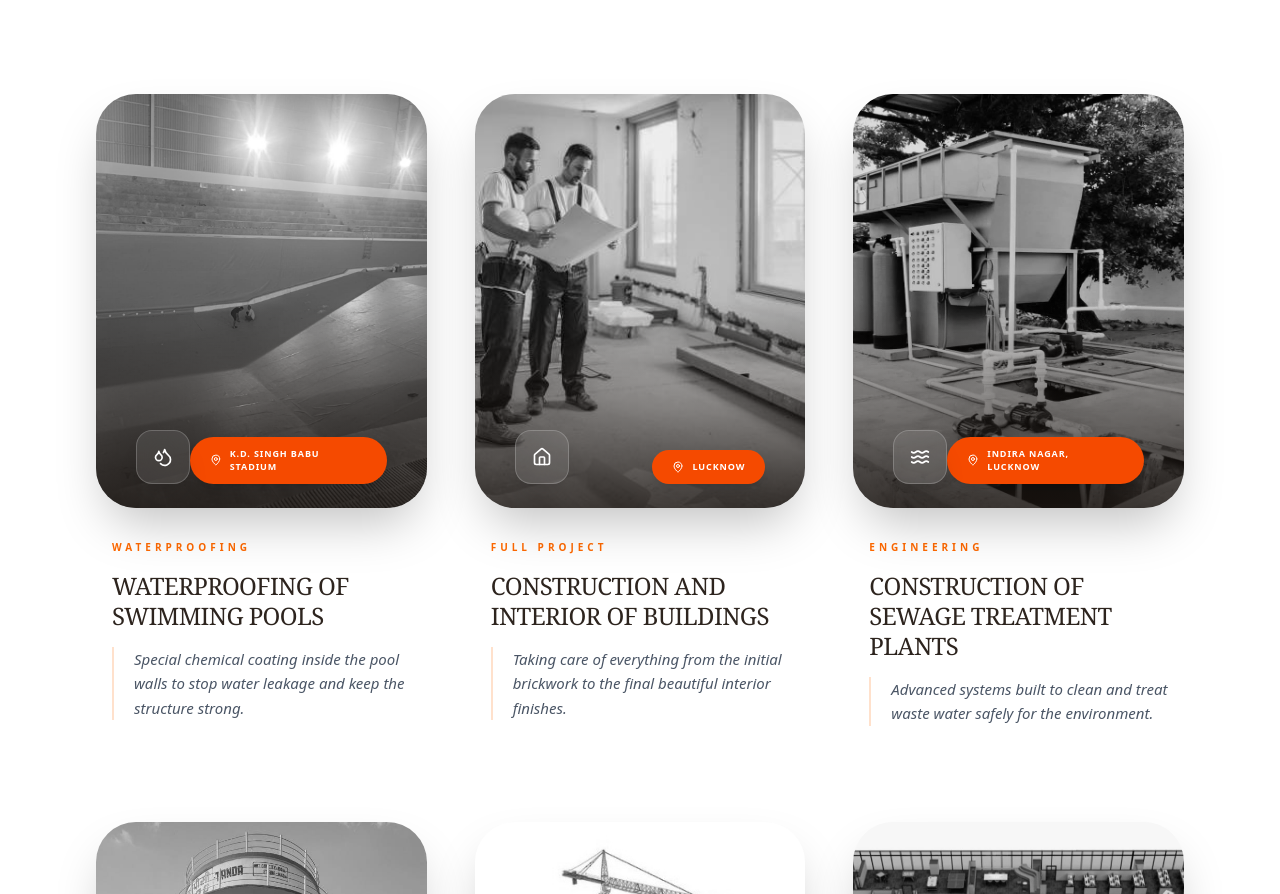
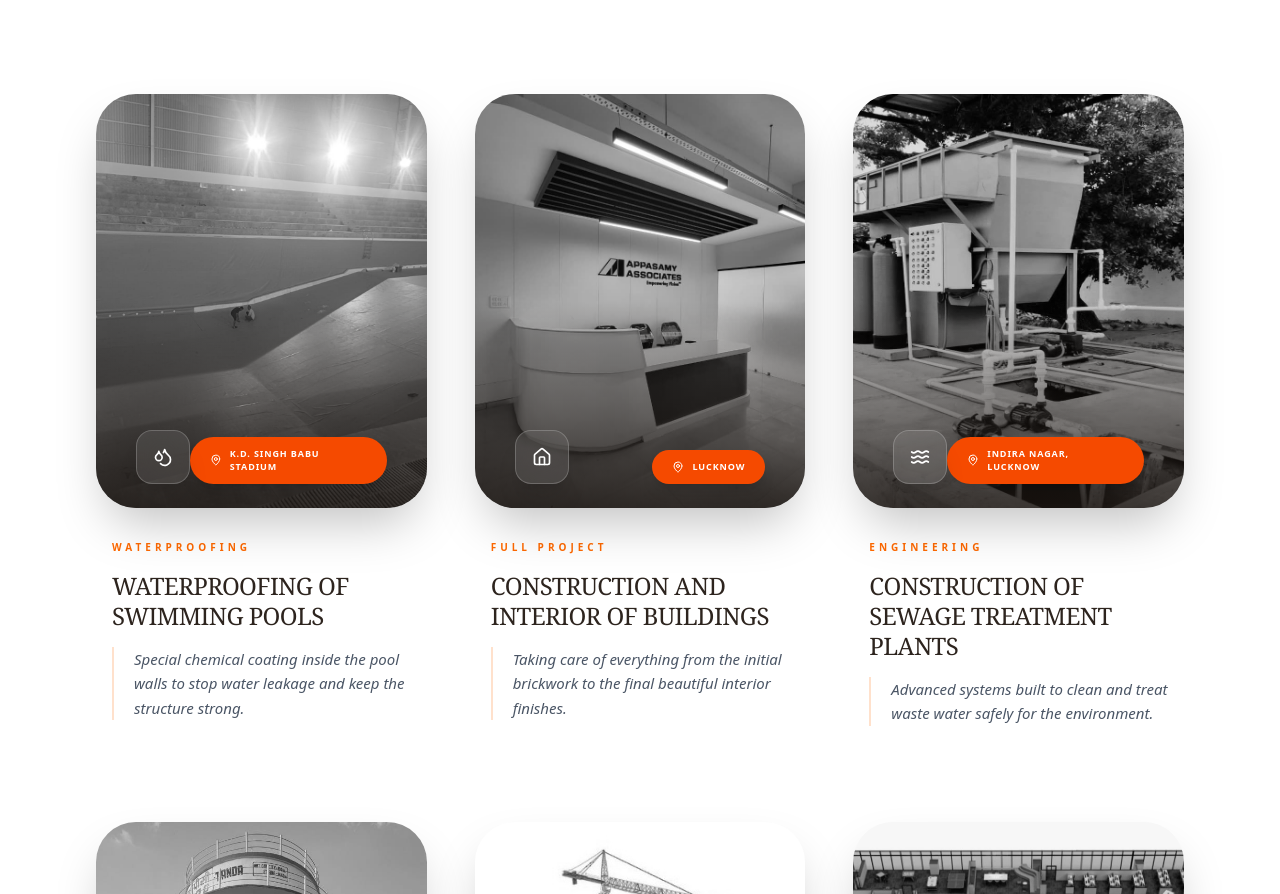
Before and after one commit to BatoolAmina/bandhu-enterprises, a Next.js app: page /projects in a window 1280 px wide. Shown: the part 1235-2129 px from the top of the page. Built offline with nearby package versions, Linux system fonts and the light colour scheme; a web font is replaced by a local one.

Commit message:
Updated img of project in Project Page

```diff
--- a/src/app/projects/page.js
+++ b/src/app/projects/page.js
@@ -60,7 +60,7 @@ export default function Projects() {
       title: "Construction and interior of Buildings",
       category: "Full Project",
       location: "Lucknow",
-      image: "/Construction and interior of Buildings.jpeg",
+      image: "/interior.png",
       icon: <Home size={20} />,
       description: "Taking care of everything from the initial brickwork to the final beautiful interior finishes."
     },
```
